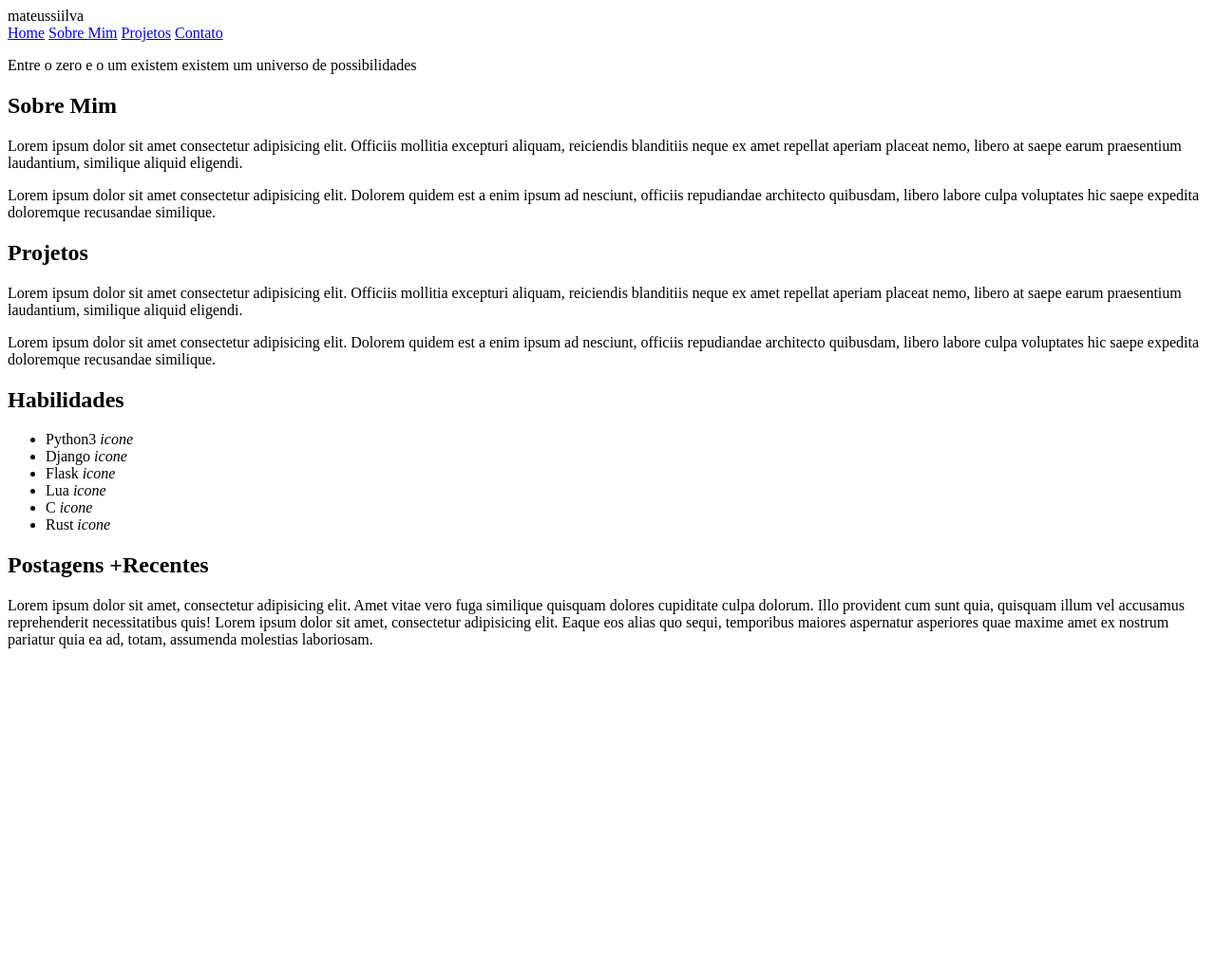
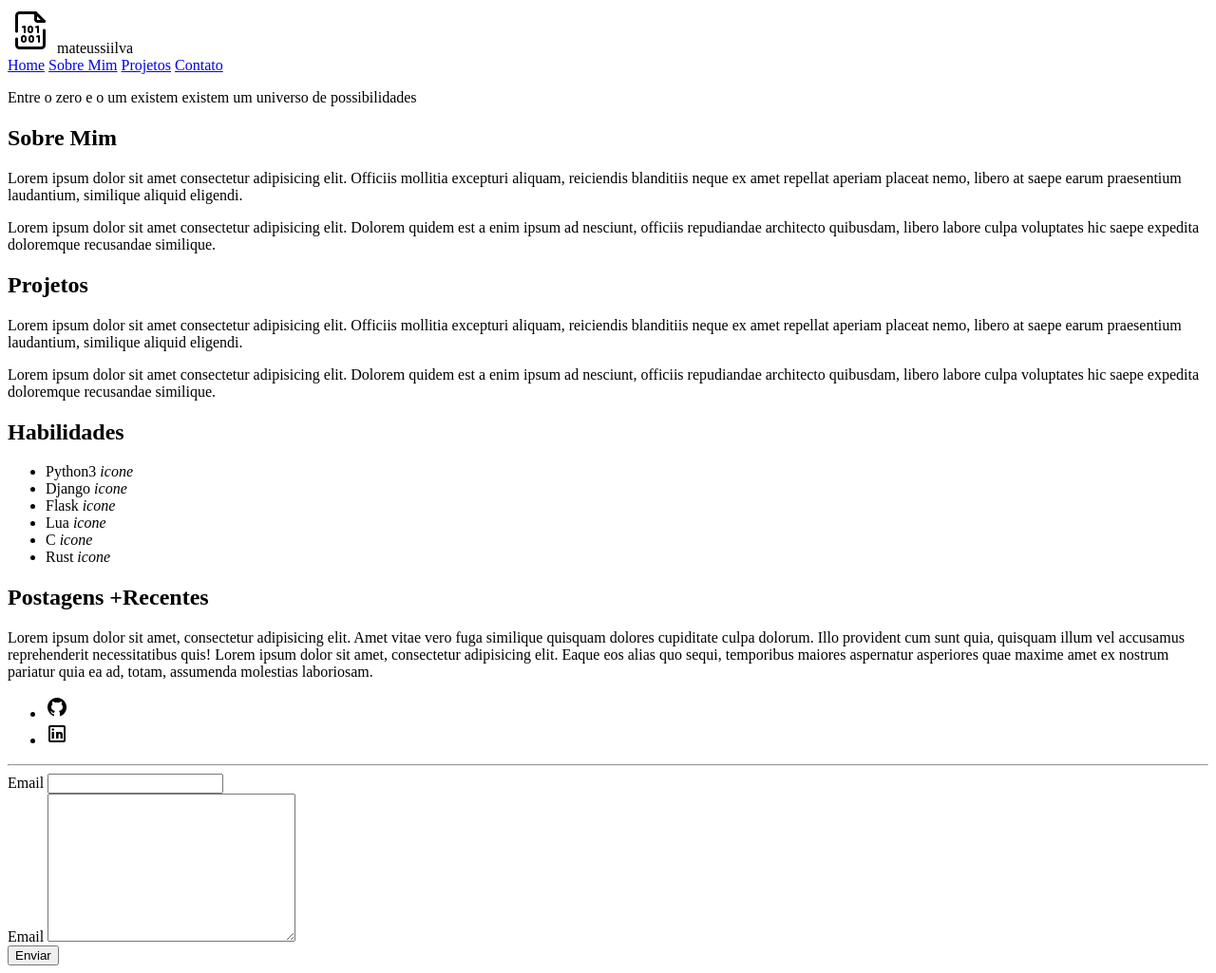
Before and after one commit to mateussiilva/portfolio, a plain HTML site: page index.html in a window 1280 px wide. Shown: the whole page at 95% size. Before the commit the page ends 800 px from the top, so only its background shows below. Drawn offline with Linux system fonts and the light colour scheme.

Commit message:
Melhorando o html

```diff
--- a/index.html
+++ b/index.html
@@ -6,17 +6,12 @@
     <meta name="viewport" content="width=device-width, initial-scale=1.0">
     <title>Mateussiilva</title>
     <style>
-        div {
-            width: 100%;
-            height: 400px;
-            background-color: lightskyblue;
-            margin: 12px;
-        }
     </style>
 </head>
 
 <body>
     <header>
+        <img src="assets/imgs/icons8-ficheiro-binário-48.png" alt="Icone Binario">
         <span>mateussiilva</span>
         <nav>
             <a href="#home">Home</a>
@@ -72,7 +67,24 @@
 
     </main>
     <footer id="contato">
-
+        <ul>
+            <li><a href="#"><img src="assets/imgs/icons8-github-24.png" alt=""></a></li>
+            <li><a href="#"><img src="assets/imgs/icons8-linkedin-24.png" alt=""></a></li>
+        </ul>
+        <hr>
+        <form>
+            <section>
+                <label for="iemail">Email</label>
+                <input type="email" name="email" id="iemail">
+            </section>
+            <section>
+                <label for="imensagem">Email</label>
+                <textarea name="mensagem" id="imensagem" cols="30" rows="10"></textarea>
+            </section>
+            <section>
+                <input type="submit" value="Enviar">
+            </section>
+        </form>
     </footer>
 </body>
 
```
